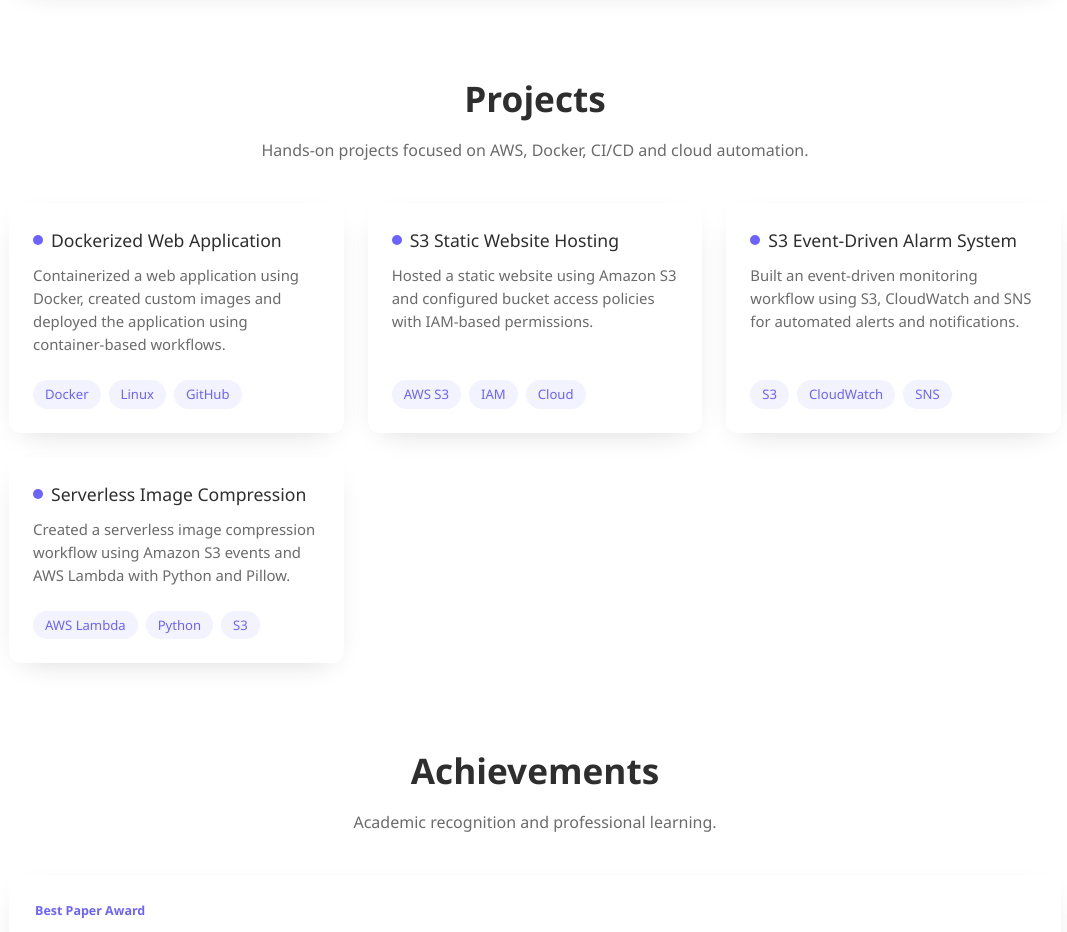
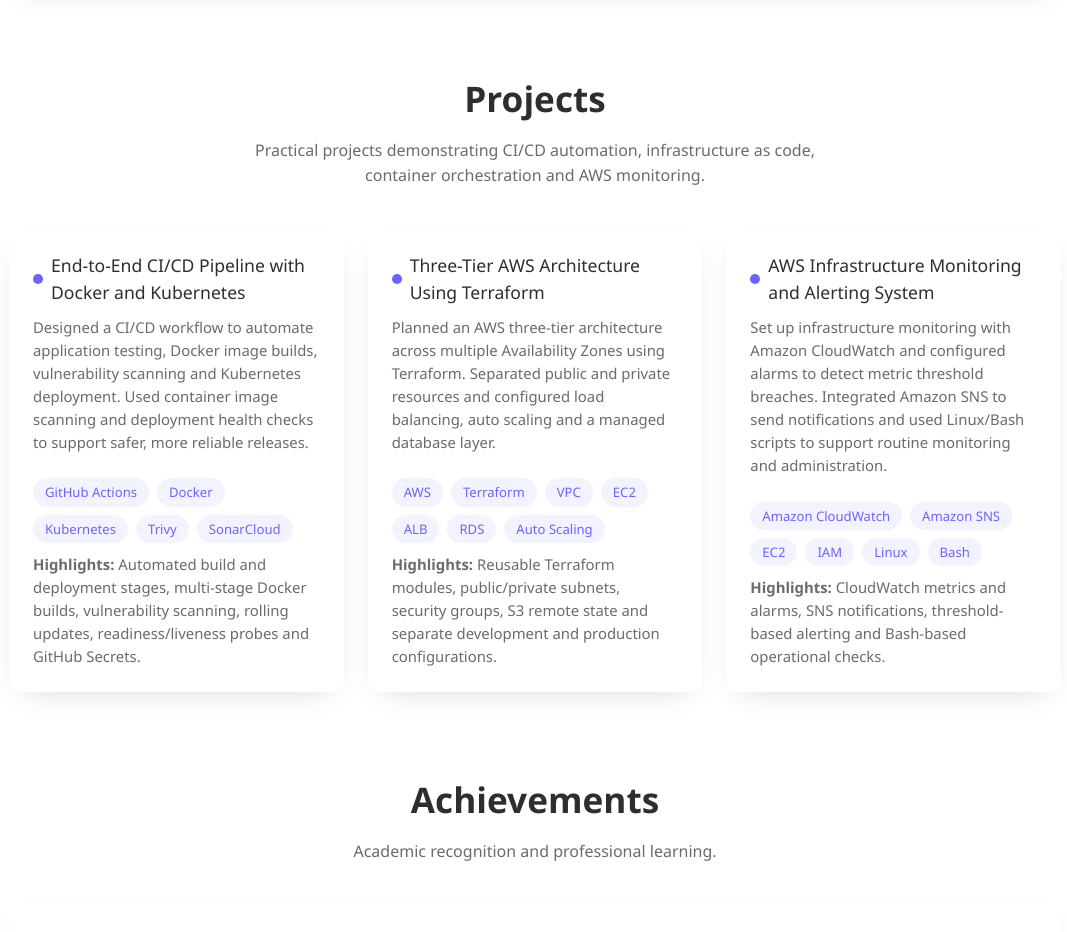
Before and after one commit to surendra-kumar-07/surendra-kumar-portfolio, a Next.js app in the folder surendra-kumar-portfolio/: page / in a window 1280 px wide. Shown: the part 2740-3672 px from the top of the page, without its empty margins (105-1172 px from the left). Built offline with nearby package versions, Linux system fonts and the light colour scheme.

Commit message:
Update page.tsx

```diff
--- a/surendra-kumar-portfolio/app/page.tsx
+++ b/surendra-kumar-portfolio/app/page.tsx
@@ -623,7 +623,7 @@
     <!-- View Resume Button -->
     <a
       class="btn alt"
-      href="/SOMISETTY_VENKATA_SURENDRA_KUMAR_RESUME.pdf"
+      href="/"
       target="_blank"
       rel="noopener noreferrer"
     >
@@ -633,8 +633,8 @@
     <!-- Download Resume Button -->
     <a
       class="btn"
-      href="/SOMISETTY_VENKATA_SURENDRA_KUMAR_RESUME.pdf"
-      download="SOMISETTY_VENKATA_SURENDRA_KUMAR_RESUME.pdf"
+      href="/surendra_Resume (5).pdf"
+      download="surendra_Resume (5).pdf"
     >
       &#8595; Download Resume
     </a>
@@ -1002,96 +1002,98 @@
 
 </div>
 
-  </section>  <!-- PROJECTS -->  <section id="projects"><h2 class="title">
-  Projects
-</h2>
+  </section>  <!-- PROJECTS -->
+<section id="projects">
+  <h2 class="title">Projects</h2>
 
   <p class="sub">
-  Hands-on projects focused on AWS, Docker, CI/CD and cloud automation.
+    Practical projects demonstrating CI/CD automation, infrastructure as code,
+    container orchestration and AWS monitoring.
   </p>
 
   <div class="cards3">
 
     <div class="card proj">
-
-    <h3>
-      Dockerized Web Application
-    </h3>
+      <h3>End-to-End CI/CD Pipeline with Docker and Kubernetes</h3>
 
       <p>
-      Containerized a web application using Docker,
-      created custom images and deployed the application
-      using container-based workflows.
+        Designed a CI/CD workflow to automate application testing, Docker image
+        builds, vulnerability scanning and Kubernetes deployment. Used
+        container image scanning and deployment health checks to support safer,
+        more reliable releases.
       </p>
 
       <div class="chips">
+        <span>GitHub Actions</span>
         <span>Docker</span>
+        <span>Kubernetes</span>
+        <span>Trivy</span>
+        <span>SonarCloud</span>
+      </div>
+
+      <p>
+        <strong>Highlights:</strong> Automated build and deployment stages,
+        multi-stage Docker builds, vulnerability scanning, rolling updates,
+        readiness/liveness probes and GitHub Secrets.
+      </p>
+    </div>
+
+    <div class="card proj">
+      <h3>Three-Tier AWS Architecture Using Terraform</h3>
+
+      <p>
+        Planned an AWS three-tier architecture across multiple Availability
+        Zones using Terraform. Separated public and private resources and
+        configured load balancing, auto scaling and a managed database layer.
+      </p>
+
+      <div class="chips">
+        <span>AWS</span>
+        <span>Terraform</span>
+        <span>VPC</span>
+        <span>EC2</span>
+        <span>ALB</span>
+        <span>RDS</span>
+        <span>Auto Scaling</span>
+      </div>
+
+      <p>
+        <strong>Highlights:</strong> Reusable Terraform modules, public/private
+        subnets, security groups, S3 remote state and separate development and
+        production configurations.
+      </p>
+    </div>
+
+    <div class="card proj">
+      <h3>AWS Infrastructure Monitoring and Alerting System</h3>
+
+      <p>
+        Set up infrastructure monitoring with Amazon CloudWatch and configured
+        alarms to detect metric threshold breaches. Integrated Amazon SNS to
+        send notifications and used Linux/Bash scripts to support routine
+        monitoring and administration.
+      </p>
+
+      <div class="chips">
+        <span>Amazon CloudWatch</span>
+        <span>Amazon SNS</span>
+        <span>EC2</span>
+        <span>IAM</span>
         <span>Linux</span>
-      <span>GitHub</span>
+        <span>Bash</span>
+      </div>
+
+      <p>
+        <strong>Highlights:</strong> CloudWatch metrics and alarms, SNS
+        notifications, threshold-based alerting and Bash-based operational
+        checks.
+      </p>
     </div>
 
   </div>
+</section>
 
-  <div class="card proj">
-
-    <h3>
-      S3 Static Website Hosting
-    </h3>
-
-    <p>
-      Hosted a static website using Amazon S3 and configured
-      bucket access policies with IAM-based permissions.
-    </p>
-
-    <div class="chips">
-      <span>AWS S3</span>
-      <span>IAM</span>
-      <span>Cloud</span>
-    </div>
-
-  </div>
-
-  <div class="card proj">
-
-    <h3>
-      S3 Event-Driven Alarm System
-    </h3>
-
-    <p>
-      Built an event-driven monitoring workflow using S3,
-      CloudWatch and SNS for automated alerts and notifications.
-    </p>
-
-    <div class="chips">
-      <span>S3</span>
-      <span>CloudWatch</span>
-      <span>SNS</span>
-    </div>
-
-  </div>
-
-  <div class="card proj">
-
-    <h3>
-      Serverless Image Compression
-    </h3>
-
-    <p>
-      Created a serverless image compression workflow using
-      Amazon S3 events and AWS Lambda with Python and Pillow.
-    </p>
-
-    <div class="chips">
-      <span>AWS Lambda</span>
-      <span>Python</span>
-      <span>S3</span>
-    </div>
-
-  </div>
-
-</div>
-
-  </section>  <!-- ACHIEVEMENTS -->  <section id="achievements"><h2 class="title">
+<!-- ACHIEVEMENTS -->  <section id="achievements"><h2 class="title">
   Achievements
 </h2>
 
```
Lines whose indentation alone changed are shown as unchanged.
